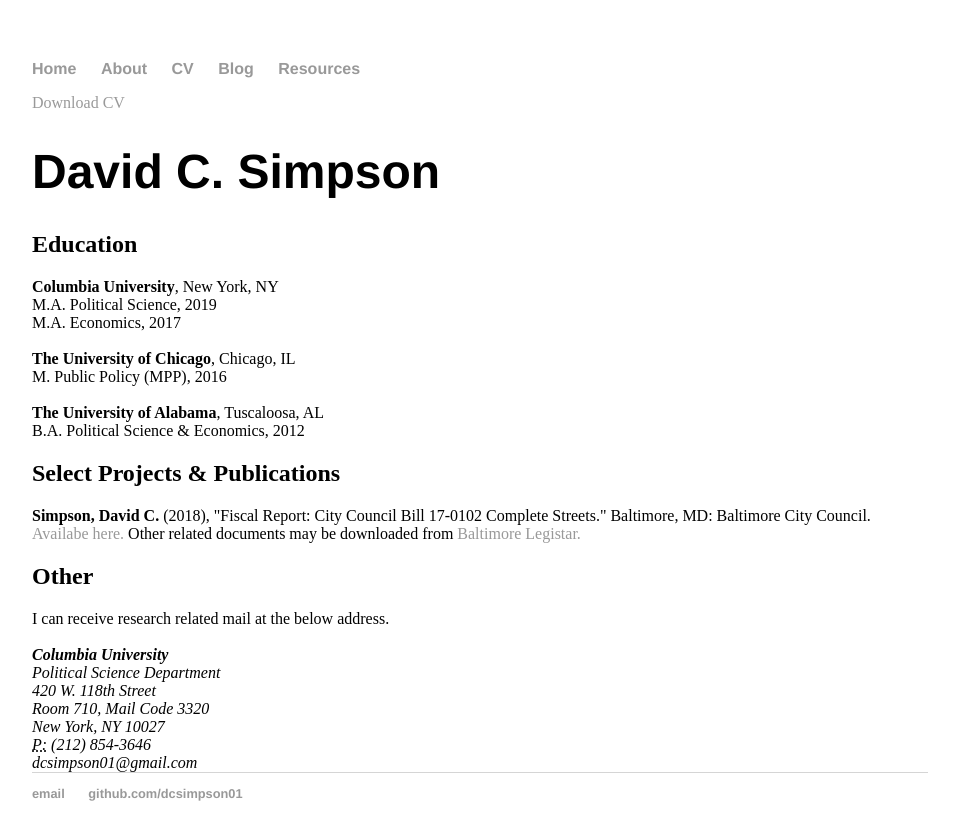
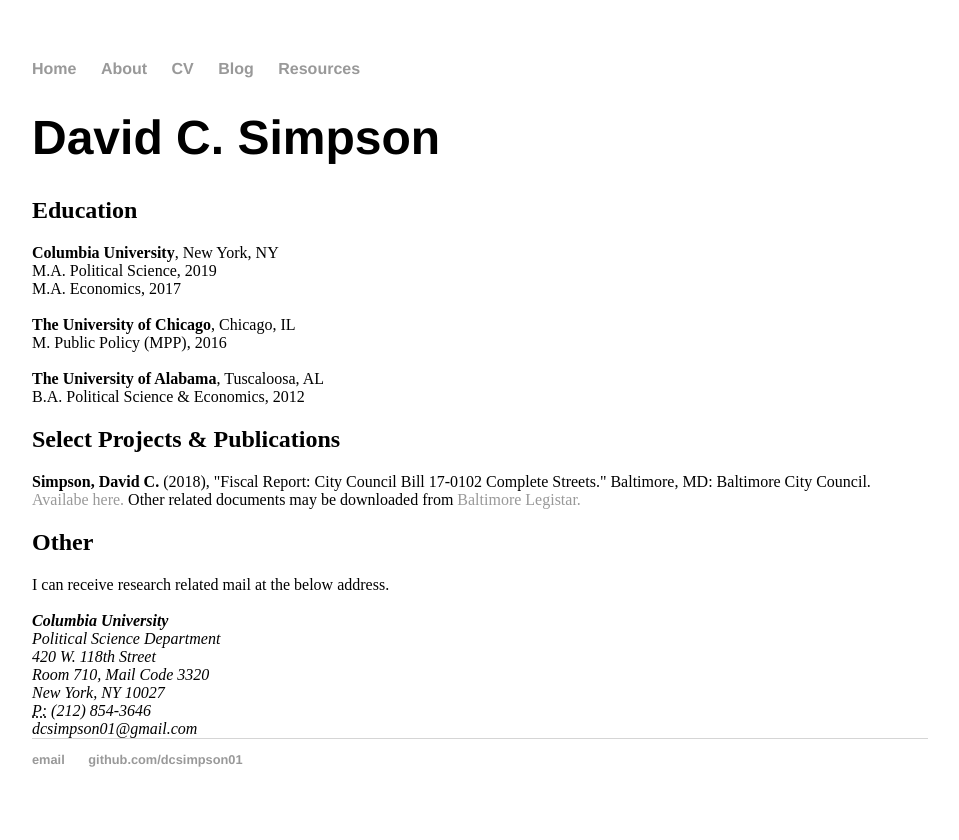
Before and after one commit to dcsimpson01/dcsimpson01.github.io, a Jekyll site: the page built from cv/index.html, in a window 1280 px wide. Shown: the top 840 px of the page, without its empty margins (160-1119 px from the left). Built offline with Jekyll 4.4.1, drawn with Linux system fonts in a browser that asks for light colours.

Commit message:
Update index.html
Commented out CV until I can update the document

```diff
--- a/cv/index.html
+++ b/cv/index.html
@@ -4,7 +4,7 @@ title: David Simpson CV
 ---
 
 	<div class="cv">
-		<a href="https://dcsimpson01.github.io/docs/David.Simpson.Resume.pdf" class="download" title="Download CV as PDF">Download CV</a>
+		<!-- <a href="https://dcsimpson01.github.io/docs/David.Simpson.Resume.pdf" class="download" title="Download CV as PDF">Download CV</a>	-->
 		<h1>David C. Simpson</h1>
 
 			<h2>Education</h2>
```
